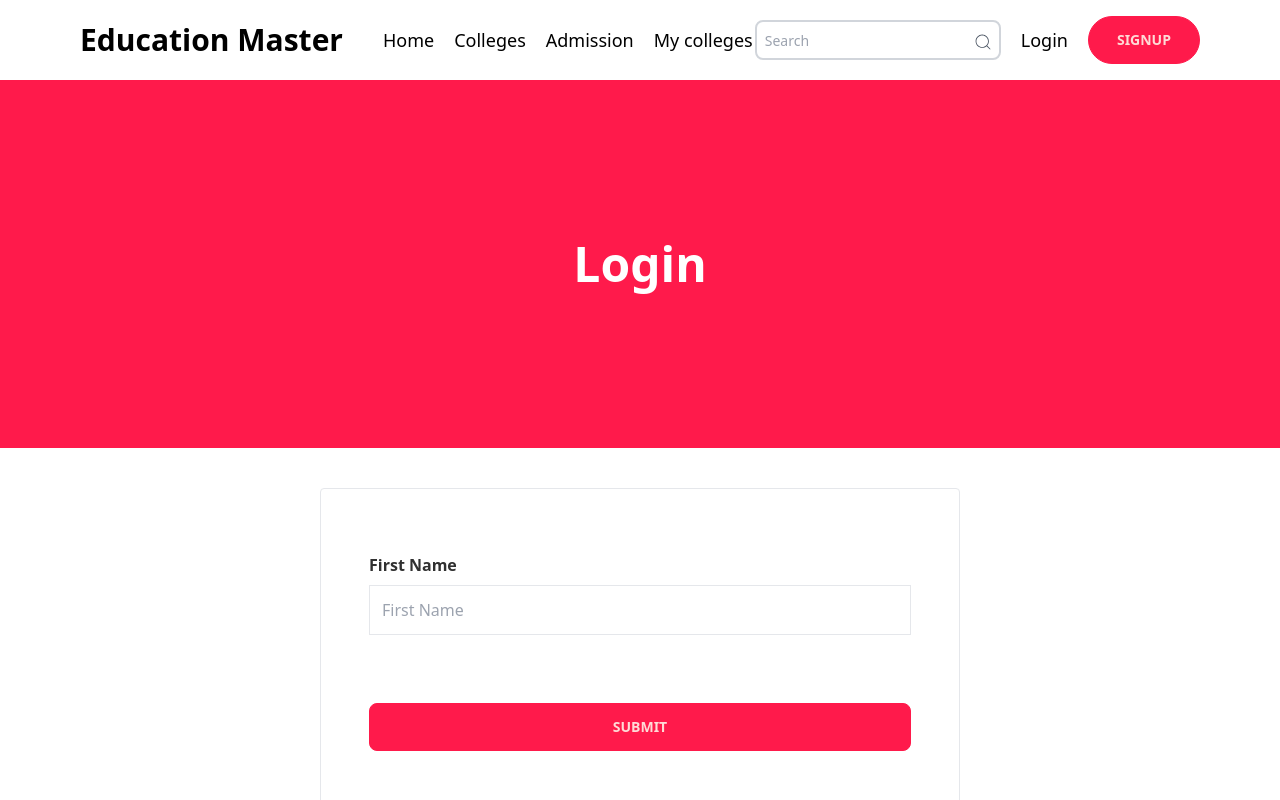
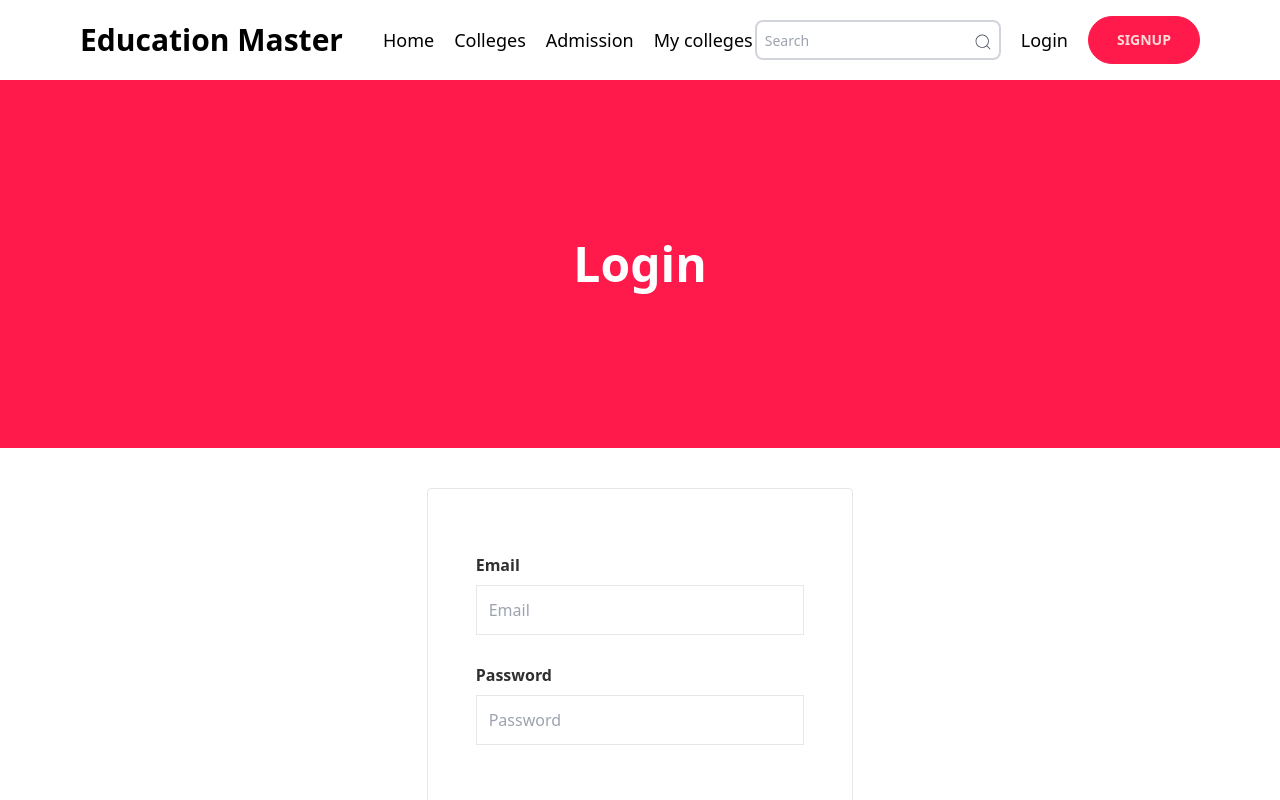
Before and after one commit to habibur-pro/education-master, a React (Vite) app: page /login in a window 1280 px wide. Shown: the top 800 px of the page. Built offline with nearby package versions, Linux system fonts and the light colour scheme.

Commit message:
adde react hook form in login

```diff
--- a/package.json
+++ b/package.json
@@ -13,6 +13,7 @@
     "firebase": "^10.1.0",
     "react": "^18.2.0",
     "react-dom": "^18.2.0",
+    "react-hook-form": "^7.45.2",
     "react-icons": "^4.10.1",
     "react-router-dom": "^6.14.2",
     "swiper": "^10.0.4"
--- a/src/pages/Login/Login.jsx
+++ b/src/pages/Login/Login.jsx
@@ -1,16 +1,34 @@
 import PageHeader from "../../components/PageHeader/PageHeader";
+import { useForm } from "react-hook-form"
+
+const Login = () => {
+
+    const {
+        register,
+        handleSubmit,
+        formState: { errors },
+    } = useForm()
+    const onSubmit = (data) => console.log(data)
 
 
-const Login = () => {
+
     return (
         <div className="py-20">
             <PageHeader title={"Login"}></PageHeader>
-            <form className="md:w-1/2 mx-auto border py-16 px-12 rounded mt-10" action="">
+            <form onSubmit={handleSubmit(onSubmit)} className="md:w-1/3 mx-auto border py-16 px-12 rounded mt-10" action="">
                 <div className="mb-7">
-                    <label className="font-semibold" htmlFor="">First Name</label>
-                    <input className="p-3 block border outline-primary outline-1 w-full mt-2" type="text" placeholder="First Name" />
+                    <label className="font-semibold" htmlFor="">Email</label>
+                    <input
+                        {...register("email", { required: true, maxLength: 30 })}
+                        className="p-3 block border outline-primary outline-1 w-full mt-2" type="email" placeholder="Email" />
                 </div>
-                <button className="btn btn-block btn-primary mt-10">Submit</button>
+                <div className="mb-7">
+                    <label className="font-semibold" htmlFor="">Password</label>
+                    <input
+                        {...register("password", { required: true, maxLength: 30 })}
+                        className="p-3 block border outline-primary outline-1 w-full mt-2" type="password" placeholder="Password" />
+                </div>
+                <button className="btn btn-block btn-primary mt-10">Login</button>
             </form>
         </div>
     );
--- a/src/pages/Register/Register.jsx
+++ b/src/pages/Register/Register.jsx
@@ -39,7 +39,7 @@ const Register = () => {
                         </div>
                     </div>
                 </div>
-                <button className="btn btn-block btn-primary mt-10">Submit</button>
+                <button className="btn btn-block btn-primary mt-10">Register</button>
             </form>
         </div>
     );
```
Also changed, not shown: 1 other file (tests, documents, lock files or other folders).
